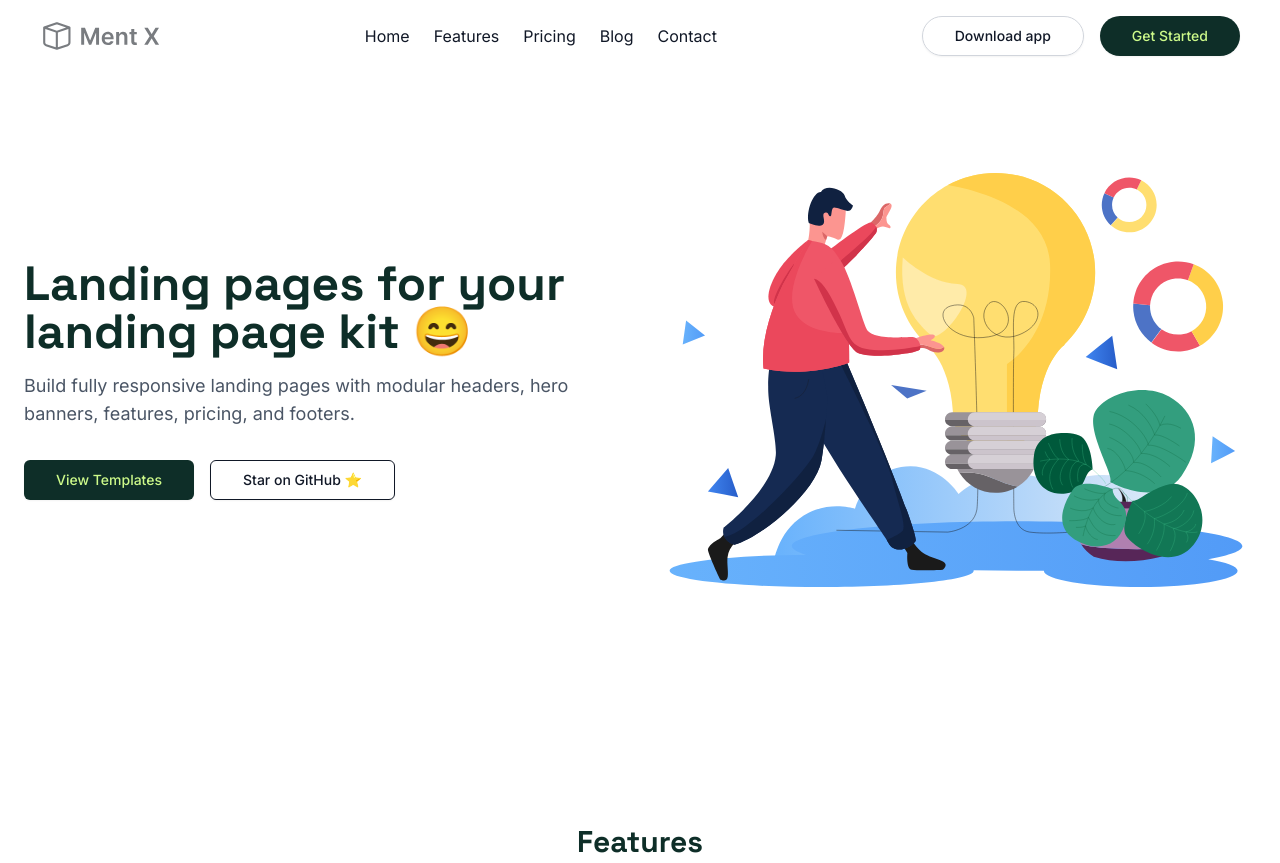
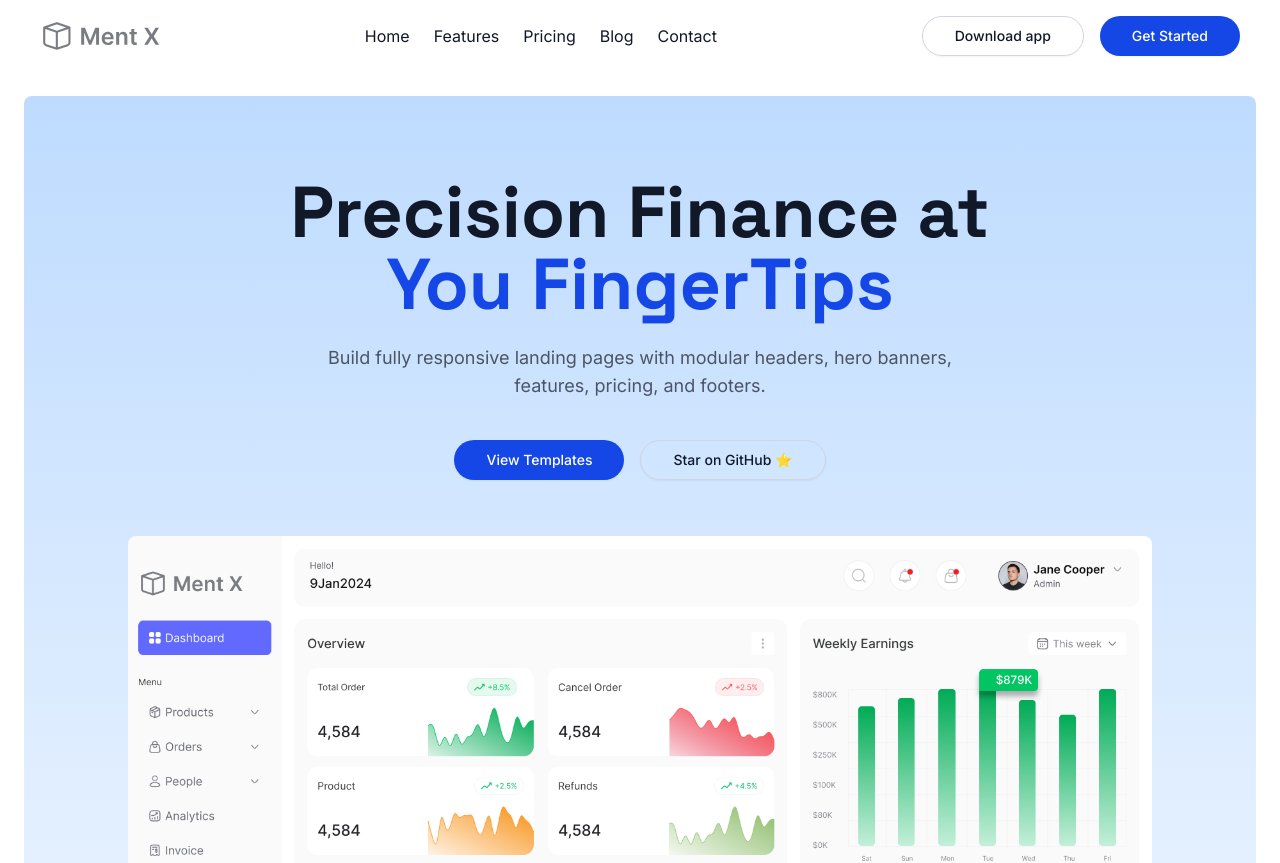
Before and after one commit to rashedInt32/launchpad-ui, a Next.js app: page /variants/saas in a window 1280 px wide. Shown: the top 863 px of the page. Built offline with nearby package versions, Linux system fonts and the light colour scheme.

Commit message:
style: Heor section redesigned and theme color changed

```diff
--- a/components/heroes/saas-hero.tsx
+++ b/components/heroes/saas-hero.tsx
@@ -3,25 +3,18 @@ import { Button } from "../ui/button";
 
 export function SassHero() {
   return (
-    <section className="py-20 px-6 min-h-[50vh] items-center flex justify-center container mx-auto  md:flex-row-reverse gap-8 flex-wrap">
-      <Image
-        src="/assets/saas-hero.svg"
-        alt="Sass Hero Image"
-        width={600}
-        height={400}
-        className="flex-1"
-      />
-      <div className="flex flex-col flex-1">
-        <h1 className="text-5xl font-heading font-bold mb-4 text-[var(--accent)]">
-          Landing pages for your landing page kit 😄
+    <section className="pt-10 lg:pt-20 px-6 items-center flex-col flex justify-center gap-2 flex-wrap mt-18 lg:mt-24 bg-gradient-to-t from-white to-blue-200 rounded-lg mx-3 lg:mx-6">
+      <h1 className="text-2xl lg:text-7xl font-heading font-extrabold mb-4 text-center text-[var(--text)]">
+        Precision Finance at <br />{" "}
+        <span className="text-[var(--accent)]">You FingerTips</span>
       </h1>
-        <p className="text-lg text-gray-600 max-w-2xl mx-auto mb-8">
-          Build fully responsive landing pages with modular headers, hero
-          banners, features, pricing, and footers.
+      <p className="text-base lg:text-lg text-gray-600 max-w-2xl mx-auto text-center mb-8">
+        Build fully responsive landing pages with modular headers, hero banners,
+        features, pricing, and footers.
       </p>
-        <div className="flex gap-4">
-          <Button>View Templates</Button>
-          <Button variant="outline" asChild>
+      <div className="flex gap-4 itemx-center justify-center flex-wrap">
+        <Button variant="defaultRounded">View Templates</Button>
+        <Button variant="outlineRounded" asChild>
           <a
             href="https://github.com/rashedInt32/launchpad-ui"
             target="_blank"
@@ -31,6 +24,14 @@ export function SassHero() {
           </a>
         </Button>
       </div>
+      <div className="w-full lg:px-20 pt-12">
+        <Image
+          src="/assets/saas/saas-hero.png"
+          alt="Sass Hero Image"
+          width={900}
+          height={400}
+          className="flex-1 w-full rounded-lg"
+        />
       </div>
     </section>
   );
--- a/styles/globals.css
+++ b/styles/globals.css
@@ -10,7 +10,7 @@
   /* Core color tokens (your system) */
   --color-bg: #ffffff;
   --color-text: #111827;
-  --color-accent: #0E2E28;
+  --color-accent: #1447e6;
   --color-lemon: #CDFA8A;
 
   /* Sizes */
@@ -33,7 +33,7 @@
   /* Your tokens */
   --color-bg: #ffffff;
   --color-text: #111827;
-  --color-accent: #0E2E28;
+  --color-accent: #1447e6;
   --color-lemon: #CDFA8A;
 
   /* Map shadcn vars → your tokens */
@@ -43,7 +43,7 @@
   --primary-foreground: #ffffff;
   --accent: var(--color-accent);
   --lemon: var(--color-lemon);
-  --accent-foreground: var(--color-lemon);
+  --accent-foreground: #ffffff;
 }
 
 /* ========================= */
```
Also changed, not shown: public/assets/saas-hero.svg (deleted), public/assets/saas/saas-hero.png (added). Lines whose indentation alone changed are shown as unchanged.
